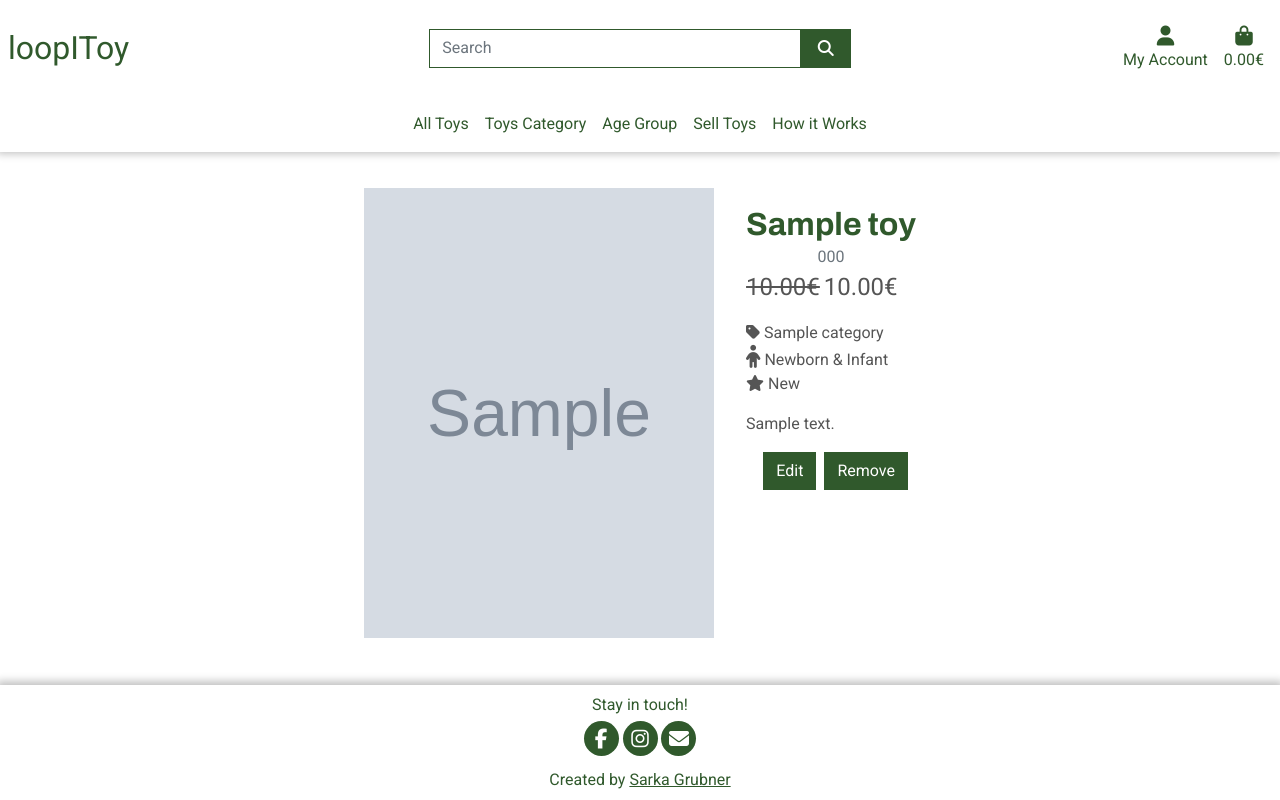
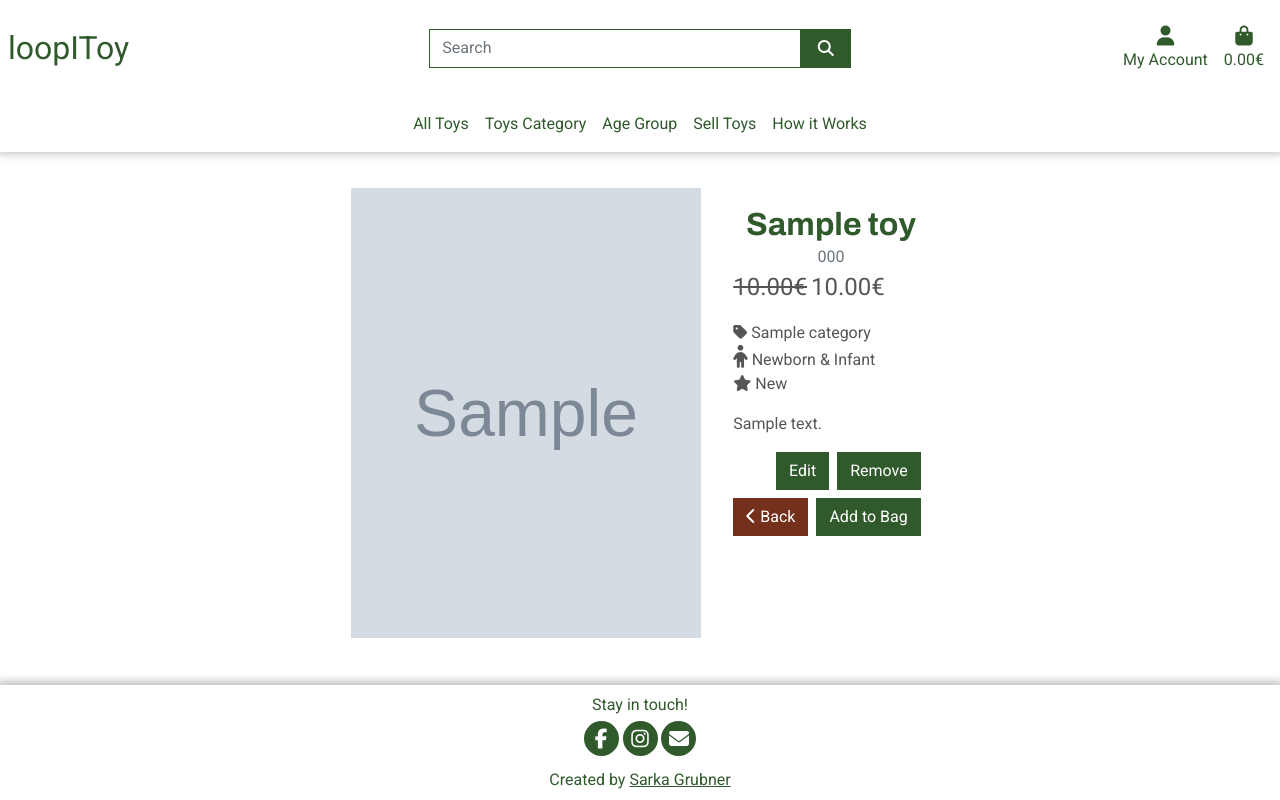
Before and after one commit to brodsa/loopitoy, a Django app: page /toys/detail/1/ in a window 1280 px wide. Run offline with Django 3.2, Linux system fonts and the light colour scheme; a user stored in the database is signed in; tables that the repository leaves empty hold one stand-in row (values such as "Sample post"); grey boxes marked "Sample" are stand-in pictures; some libraries are stand-ins or nearby versions.

Commit message:
feat: implement add product into shopping bag functionality - create view add_to_bag which adds the item into shopping bag - create the logic to setup the toy status on in-bag to ensure that only one item can be purchuse

```diff
--- a/bag/urls.py
+++ b/bag/urls.py
@@ -1,7 +1,8 @@
 from django.urls import path
-from .views import view_bag
+from .views import view_bag, add_to_bag
 
 
 urlpatterns = [
     path('', view_bag, name='view_bag'),
+    path('add/<item_id>/', add_to_bag, name='add_to_bag'),
 ]
--- a/toys/models.py
+++ b/toys/models.py
@@ -11,7 +11,8 @@ TOY_STATUS = [
     ('declaim', 'DECLAIM'),
     ('eshop', 'E-SHOP'),
     ('sold', 'SOLD'),
-    ('paid', 'PAID')
+    ('paid', 'PAID'),
+    ('in_bag', 'IN_BAG')
 ]
 
 AGE_CATEGORY = [
--- a/toys/templates/toys/toy_detail.html
+++ b/toys/templates/toys/toy_detail.html
@@ -49,19 +49,30 @@
 
                 <p>{{ toy.description }}</p>
 
+                {% if toy.status == 'in_bag' %}
+                <p> <strong>INFO</strong>: This toy is currently in the shopping bag of yours or someone else!</p>
+                {% endif %}
             </div>
 
-            <!-- CRUD Buttons -->
+            <!-- TODO CRUD Buttons -->
             {% if request.user.is_staff %}
             <div class="d-flex flex-row gap-2 justify-content-end pb-2 pe-2">
                 <a class= "btn" href="{% url 'edit_toy' toy.id %}"> Edit</a>
                 <a class= "btn" href="{% url 'delete_toy' toy.id %}"> Remove</a>
             </div>
-            {% else %}
-            <div class="d-flex flex-row gap-2 justify-content-end pb-2 pe-2">
-                <a class= "btn form__button--secondary" href="{% url 'toys' %}"> <span><i class="fas fa-chevron-left mr-1"></i> </span> Back</a>
-                <a class= "btn form__button--primary" href="#"> Add To Bag</a>
-            </div>
+
+            <!-- TODO: Else -->
+            <!-- Add to Shopping and Back Shopping Buttons -->
+            <form class="form" action="{% url 'add_to_bag' toy.id %}" method="POST">
+                <div>
+                    {% csrf_token %}
+                    <div class="d-flex flex-row gap-2 justify-content-end pb-2 pe-2">
+                        <a class= "btn form__button--secondary" href="{% url 'toys' %}"> <span><i class="fas fa-chevron-left mr-1"></i> </span> Back</a>
+                        <input type="submit"  data-item_id = "{{ toy.id }}" class="btn form__button--primary {% if toy.status == 'in_bag' %} disabled {% endif %}" value="Add to Bag">
+                    </div>
+                    <input type="hidden" name="redirect_url" value="{{ request.path }}">
+                </div>
+            </form>
             {% endif %}
         </div>
     </div>
--- a/toys/templates/toys/toys.html
+++ b/toys/templates/toys/toys.html
@@ -38,9 +38,7 @@
 
 
             {% for toy in toys %}
-                {% if toy.status == 'eshop' %}
                     {% include 'toys/toys_list.html' %}
-                {% endif %}
             {% endfor %}
 
 
--- a/toys/views.py
+++ b/toys/views.py
@@ -28,7 +28,7 @@ from .forms import ToyForm
 def all_toys(request):
     "A view to show all toys"
 
-    toys = Toys.objects.filter(status='eshop')
+    toys = Toys.objects.filter(status__in = ['eshop','in_bag'])
     categories = None
     age_groups = None
     query = None
```
Also changed, not shown: bag/views.py (+29 -1 lines), toys/migrations/0005_alter_toys_status.py (added).
